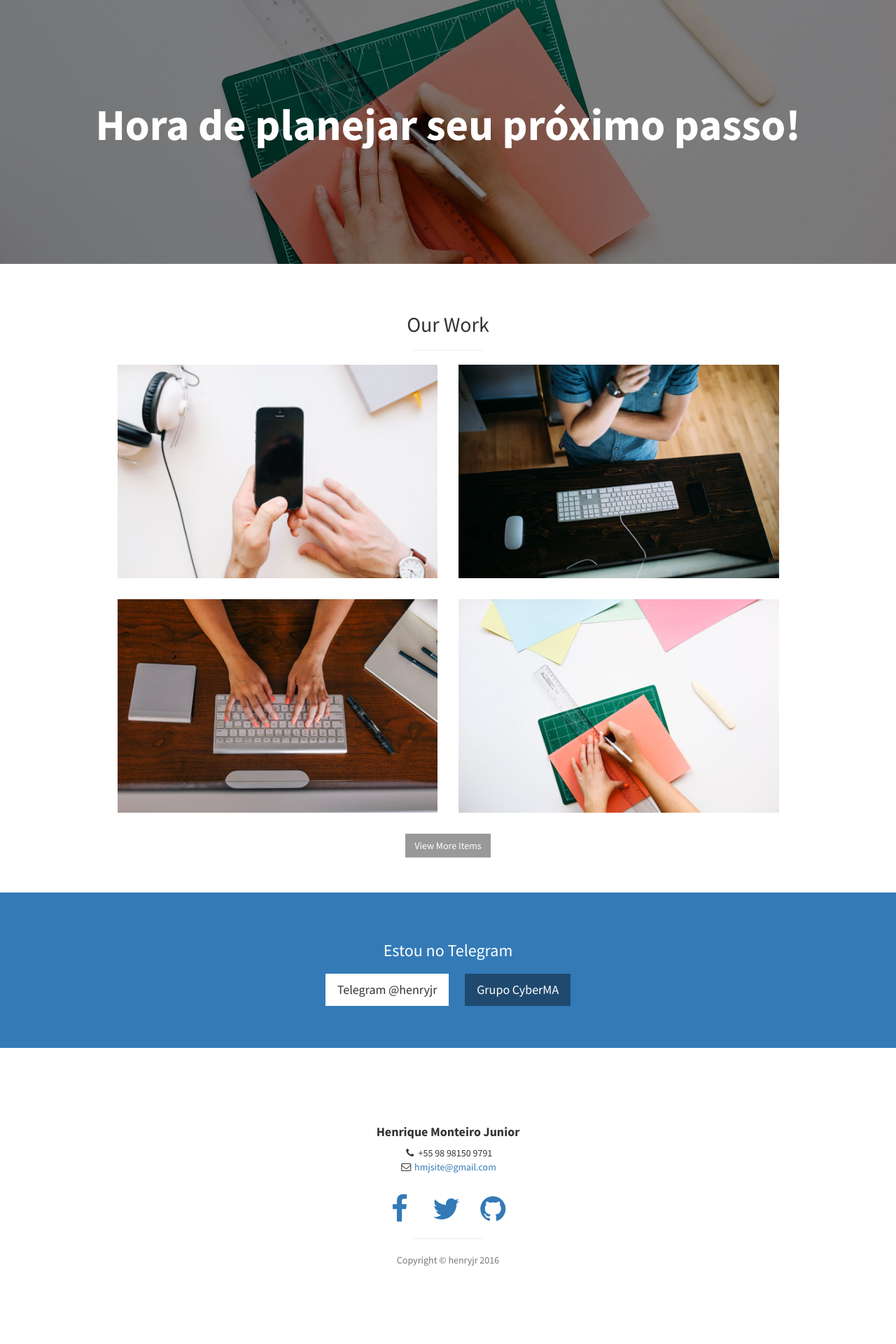
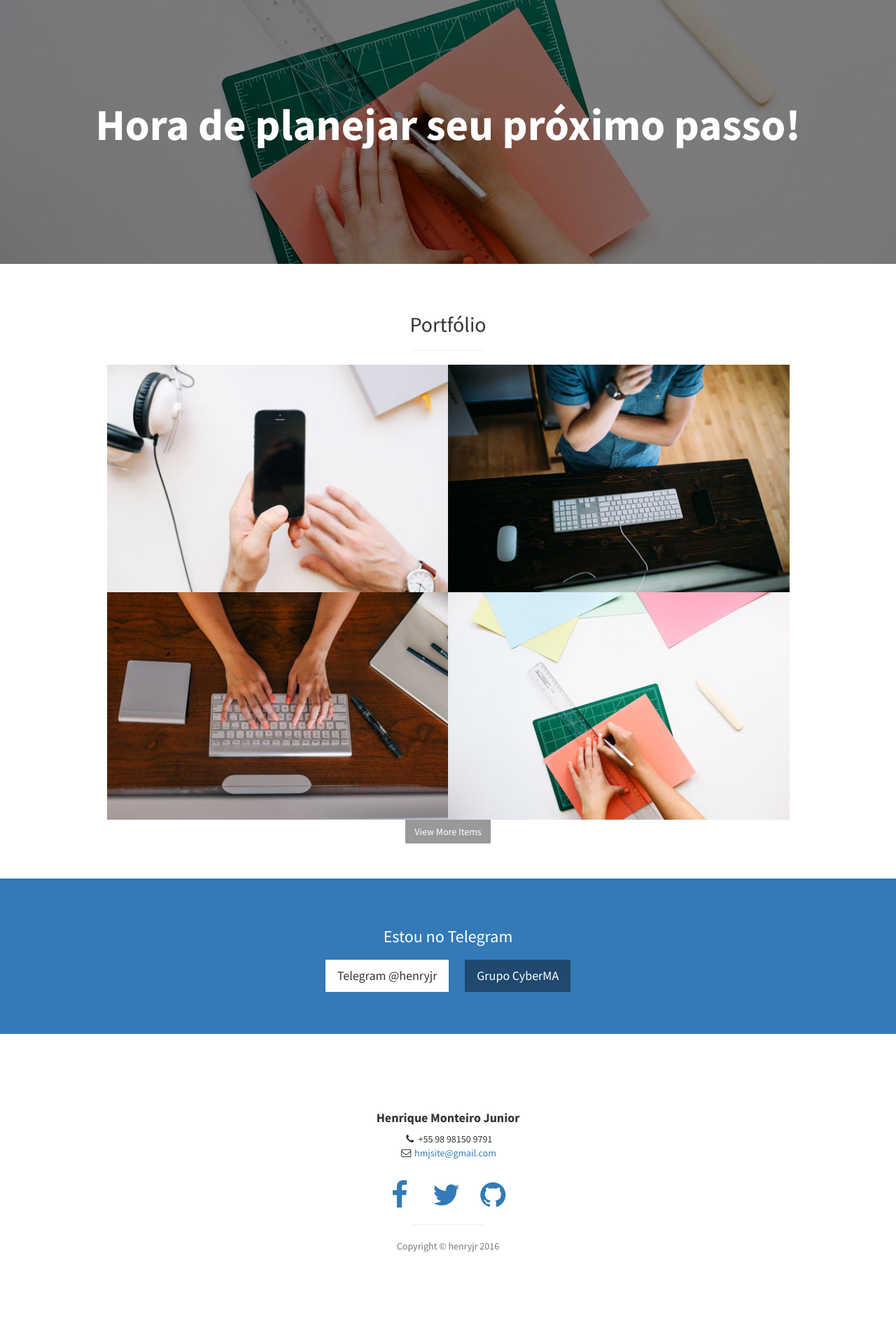
Before and after one commit to webcenter/webcenter.github.io, a Jekyll site: the page built from index.html, in a window 1280 px wide. Shown: the part 1595-3515 px from the top of the page at 70% size. Built offline with Jekyll 4.4.1, drawn with Linux system fonts in a browser that asks for light colours.

Commit message:
#11 portfolio

```diff
--- a/_includes/portfolio.html
+++ b/_includes/portfolio.html
@@ -2,7 +2,7 @@
     <div class="container">
         <div class="row">
             <div class="col-lg-10 col-lg-offset-1 text-center">
-        <h2>Our Work</h2>
+                <h2>Portfólio</h2>
                 <hr class="small">
                 <div class="row">
                     <div class="col-md-6">
--- a/css/stylish-portfolio.css
+++ b/css/stylish-portfolio.css
@@ -198,8 +198,12 @@ hr.small {
     padding: 50px 0;
 }
 
+.portfolio .col-md-6{
+    padding: 0px;
+}
+
 .portfolio-item {
-    margin-bottom: 30px;
+    margin-bottom: 0px;
 }
 
 .img-portfolio {
```
Lines whose indentation alone changed are shown as unchanged.
